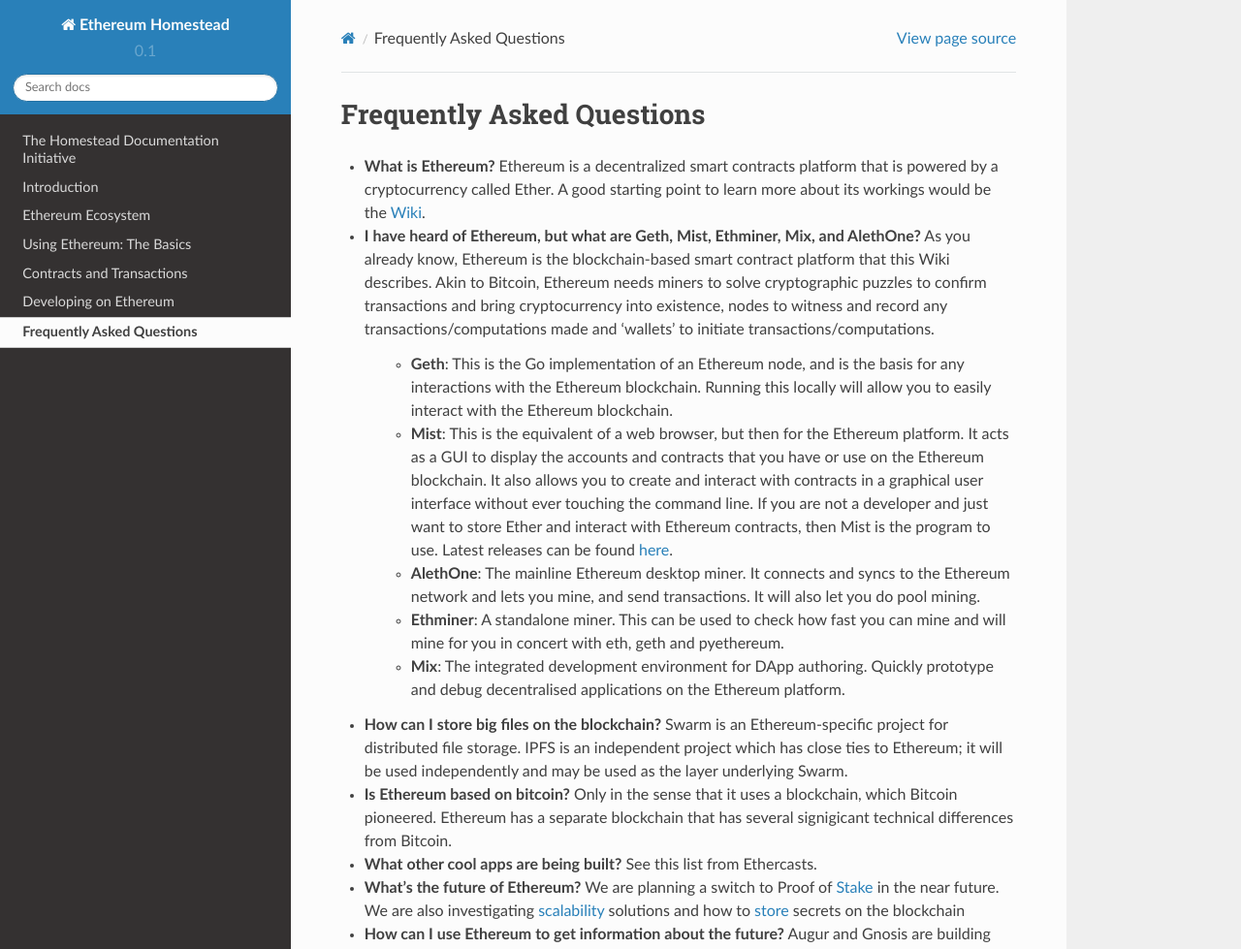
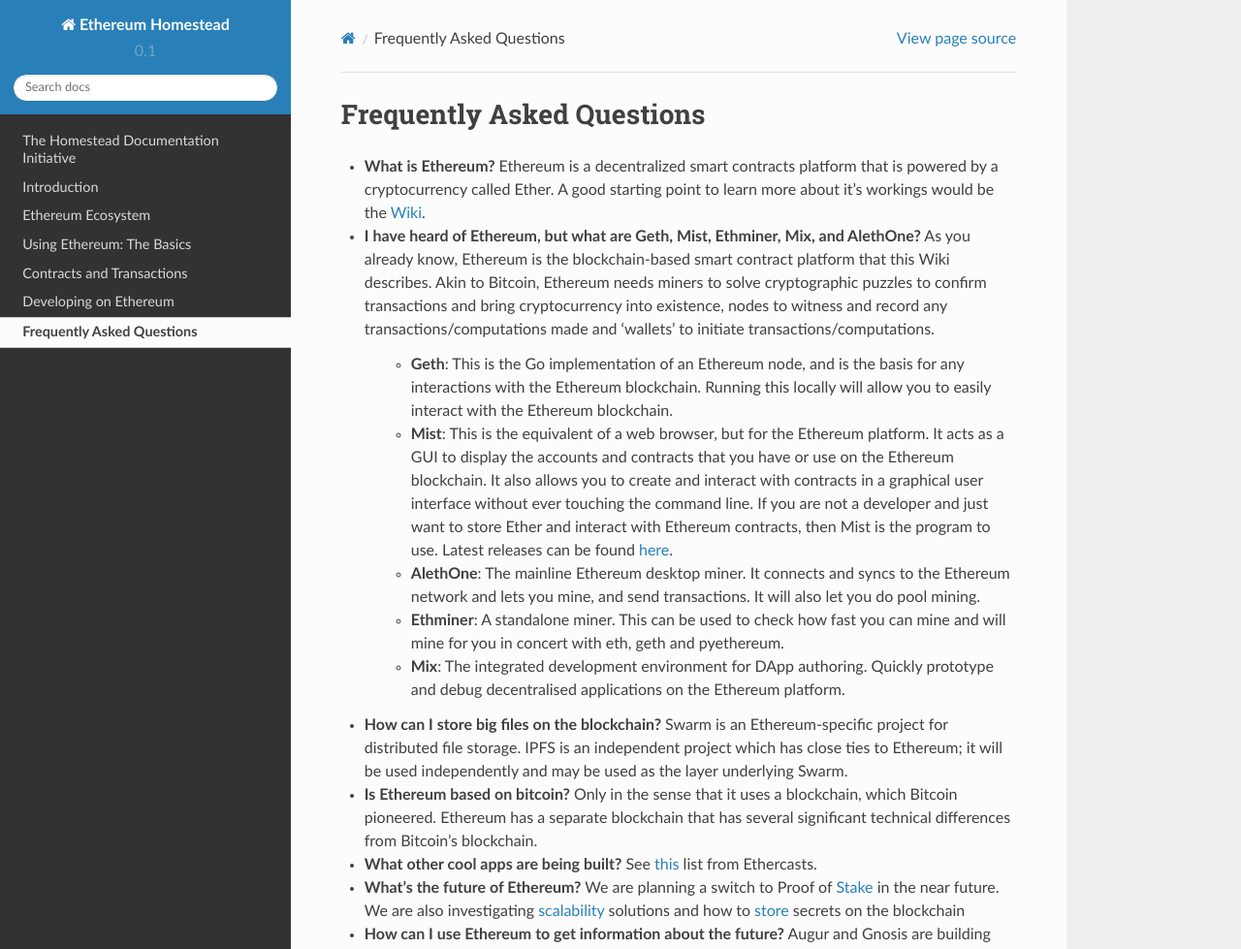
Before and after one commit to ethereum/homestead-guide, a Sphinx documentation site: the page built from source/frequently-asked-questions/frequently-asked-questions.rst, in a window 1280 px wide and 1400 px high. Shown: the top 979 px of the window at 97% size. Built offline with Sphinx 7.4.7 and the Read the Docs theme 2.0.0, drawn with Linux system fonts in a browser that asks for light colours; some of the changed text lies outside the part shown.

Commit message:
Update frequently-asked-questions.rst
minor changes, typos etc.

```diff
--- a/source/frequently-asked-questions/frequently-asked-questions.rst
+++ b/source/frequently-asked-questions/frequently-asked-questions.rst
@@ -1,20 +1,20 @@
 ################################################################################
 Frequently Asked Questions
 ################################################################################
-* **What is Ethereum?** Ethereum is a decentralized smart contracts platform that is powered by a cryptocurrency called Ether. A good starting point to learn more about its workings would be the `Wiki <https://github.com/ethereum/wiki/wiki/What-is-Ethereum>`_.
+* **What is Ethereum?** Ethereum is a decentralized smart contracts platform that is powered by a cryptocurrency called Ether. A good starting point to learn more about it's workings would be the `Wiki <https://github.com/ethereum/wiki/wiki/What-is-Ethereum>`_.
 
 * **I have heard of Ethereum, but what are Geth, Mist, Ethminer, Mix, and AlethOne?**
   As you already know, Ethereum is the blockchain-based smart contract platform that this Wiki describes. Akin to Bitcoin, Ethereum needs miners to solve cryptographic puzzles to confirm transactions and bring cryptocurrency into existence, nodes to witness and record any transactions/computations made and 'wallets' to initiate transactions/computations.
     * **Geth**: This is the Go implementation of an Ethereum node, and is the basis for any interactions with the Ethereum blockchain. Running this locally will allow you to easily interact with the Ethereum blockchain.
-    * **Mist**: This is the equivalent of a web browser, but then for the Ethereum platform. It acts as a GUI to display the accounts and contracts that you have or use on the Ethereum blockchain. It also allows you to create and interact with contracts in a graphical user interface without ever touching the command line. If you are not a developer and just want to store Ether and interact with Ethereum contracts, then Mist is the program to use. Latest releases can be found `here <https://github.com/ethereum/mist/releases>`_.
+    * **Mist**: This is the equivalent of a web browser, but for the Ethereum platform. It acts as a GUI to display the accounts and contracts that you have or use on the Ethereum blockchain. It also allows you to create and interact with contracts in a graphical user interface without ever touching the command line. If you are not a developer and just want to store Ether and interact with Ethereum contracts, then Mist is the program to use. Latest releases can be found `here <https://github.com/ethereum/mist/releases>`_.
     * **AlethOne**: The mainline Ethereum desktop miner. It connects and syncs to the Ethereum network and lets you mine, and send transactions. It will also let you do pool mining.
     * **Ethminer**: A standalone miner. This can be used to check how fast you can mine and will mine for you in concert with eth, geth and pyethereum.
     * **Mix**: The integrated development environment for DApp authoring. Quickly prototype and debug decentralised applications on the Ethereum platform.
 * **How can I store big files on the blockchain?**
   Swarm is an Ethereum-specific project for distributed file storage. IPFS is an independent project which has close ties to Ethereum; it will be used independently and may be used as the layer underlying Swarm.
 * **Is Ethereum based on bitcoin?**
-  Only in the sense that it uses a blockchain, which Bitcoin pioneered. Ethereum has a separate blockchain that has several signigicant technical differences from Bitcoin.
-* **What other cool apps are being built?** See this list from Ethercasts.
+  Only in the sense that it uses a blockchain, which Bitcoin pioneered. Ethereum has a separate blockchain that has several significant technical differences from Bitcoin's blockchain.
+* **What other cool apps are being built?** See `this <http://dapps.ethercasts.com/>`_ list from Ethercasts.
 * **What's the future of Ethereum?** We are planning a switch to Proof of Stake_ in the near future. We are also investigating scalability_ solutions and how to store_ secrets on the blockchain
 
 * **How can I use Ethereum to get information about the future?**
@@ -45,7 +46,7 @@
     * Wallet
         * `Mist Multi\-signature <http://ethereum.stackexchange.com/questions/6/how-can-i-create-a-multisignature-address-on-ethereum>`_
 
-* **How do I get a list of transactions into/out-of an address?** You would have to pull the transactions manually out of the blockchain to achieve this. Alternatively, you can rely on thirdparty explorers' API's like `Etherchain <https://etherchain.org/apidoc>`_. For contract execution transactions however, you can filter the logs to achieve this.
+* **How do I get a list of transactions into/out of an address?** You would have to pull the transactions manually out of the blockchain to achieve this. Alternatively, you can rely on thirdparty explorers' API's like `Etherchain <https://etherchain.org/apidoc>`_. For contract execution transactions however, you can filter the logs to achieve this.
 
 * **Can a contract pay for its execution?** No this is not possible. The gas for the execution must be provided by the address submitting the execution request.
 
```
Also changed, not shown: other parts of source/frequently-asked-questions/frequently-asked-questions.rst (+4 -3 lines).
